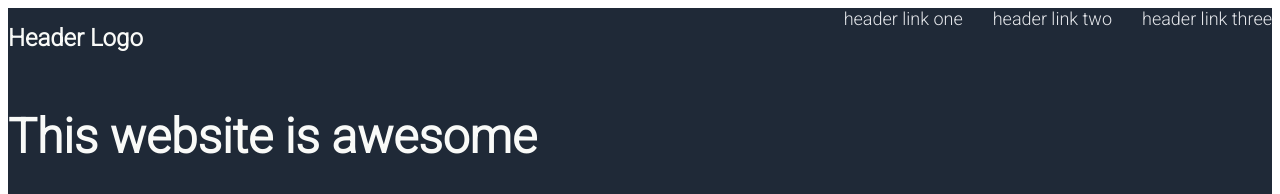
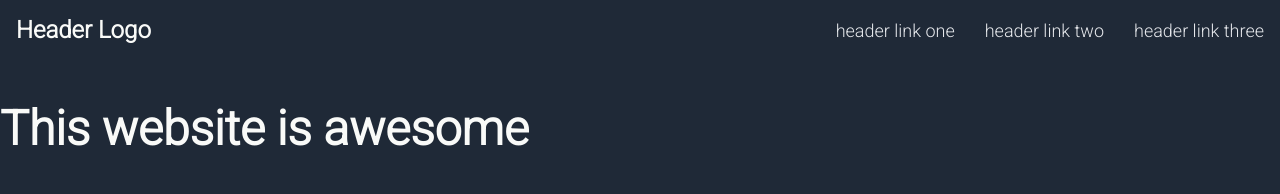
Before and after one commit to tauoms/landing-page, a plain HTML site: page index.html in a window 1280 px wide. Shown: the top 194 px of the page. Drawn offline with Linux system fonts and the light colour scheme.

Commit message:
Align Header with flex

```diff
--- a/style.css
+++ b/style.css
@@ -2,6 +2,8 @@ body {
     display: flex;
     flex-direction: column;
     font-family: 'Roboto', sans-serif;
+    padding: 0px;
+    margin: 0px;
 }
 
 img {
@@ -10,9 +12,10 @@ img {
 
 ul {
     display: flex;
+    align-items: center;
     gap: 30px;
     list-style: none;
-    padding: 0px;
+    padding: 0 16px 0 0;
     margin: 0px;
 }
 
@@ -38,6 +41,7 @@ header h1 {
     font-size: 24px;
     font-weight: bold;
     color: #F9FAF8;
+    padding: 0 0 0 16px;
 }
 
 .topcontainer h2 {
@@ -70,3 +74,7 @@ p.quote {
 button, .calltoaction {
     background-color: #3882F6;
 }
+
+footer {
+    color: #F9FAF8;
+}
```
